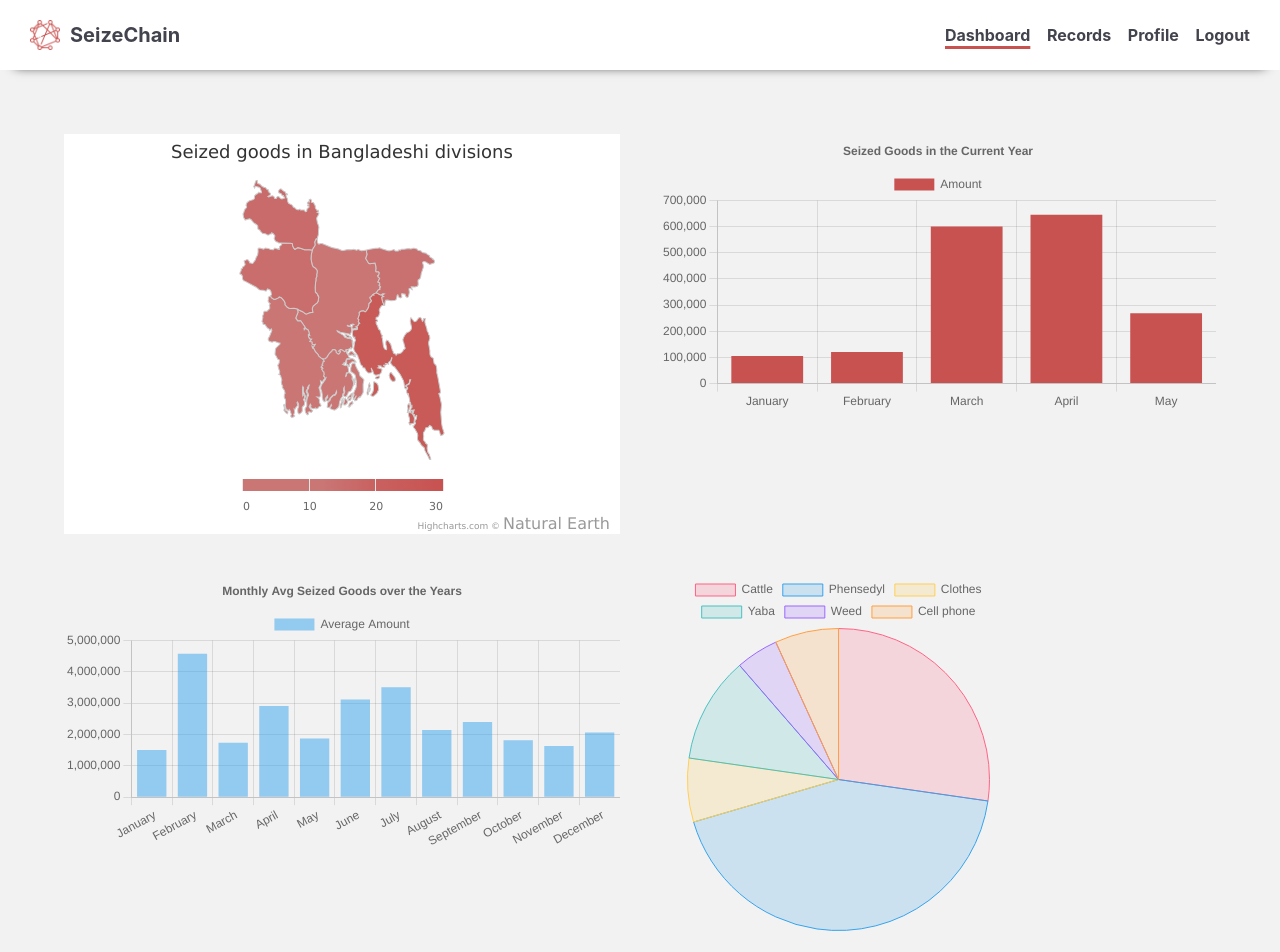
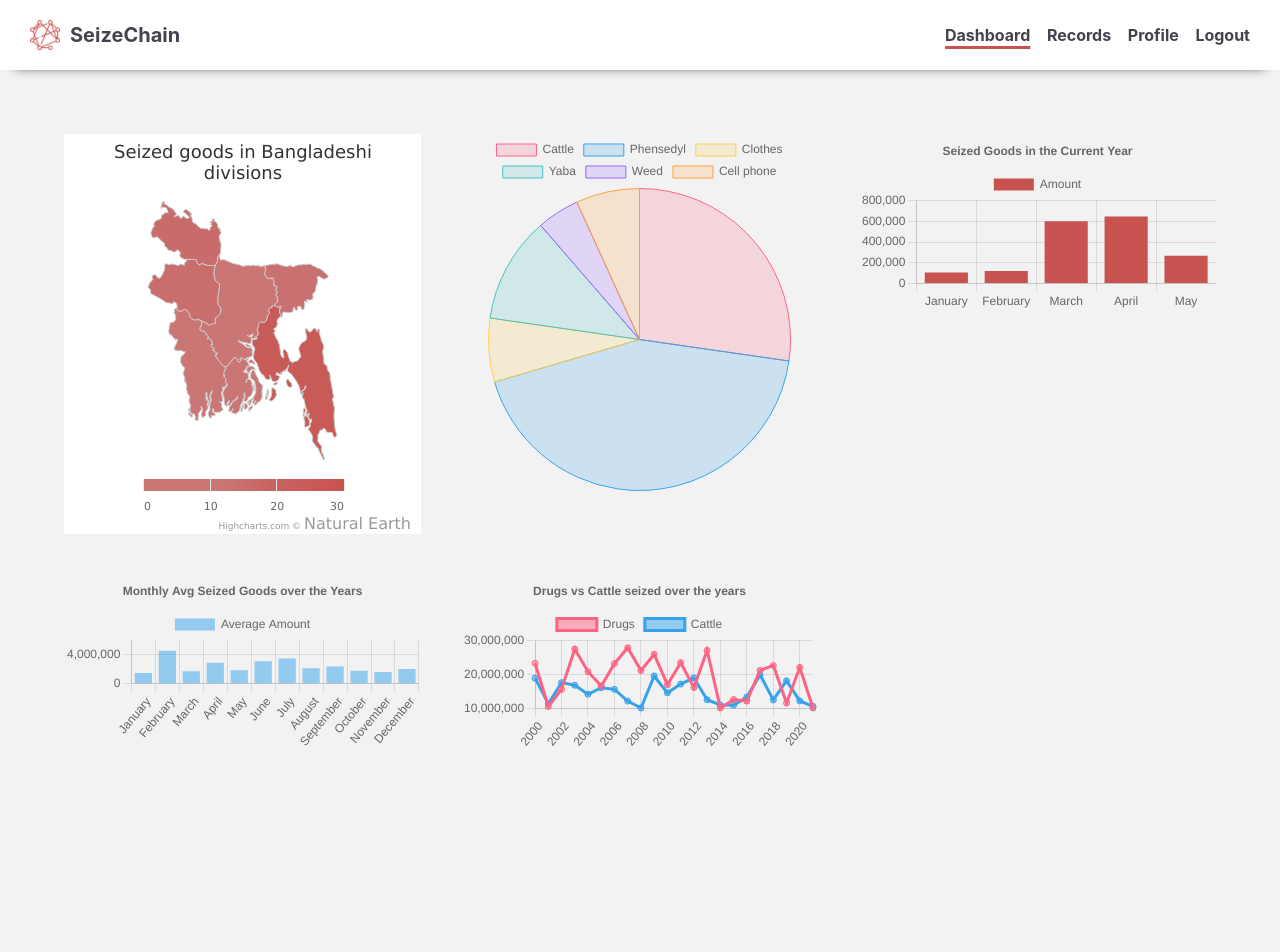
Before and after one commit to Waqar-107/SeizeChain-An-Approach-to-Secure-the-Seizure-Procedure, a React (Create React App) app in the folder Prototype/SeizeChain-Frontend/: page /dashboard in a window 1280 px wide. Shown: the top 952 px of the page. After the commit the page ends 816 px from the top, so only its background shows below. Built offline with nearby package versions, Linux system fonts and the light colour scheme; a web font is replaced by a local one.

Commit message:
updated map

```diff
--- a/Prototype/SeizeChain-Frontend/src/app/views/Home/index.js
+++ b/Prototype/SeizeChain-Frontend/src/app/views/Home/index.js
@@ -37,27 +37,30 @@ const Home = () => {
 			<div className={classes.contentContainer}>
 				<div className={classes.gridroot}>
 					<Grid container spacing={5}>
-						<Grid item xs={12} sm={12} md={6} lg={6} xl={6}>
+						<Grid item xs={12} sm={12} md={6} lg={4} xl={4}>
 							<div style={{ width: "100%" }}>
 								<BangladeshiMap />
 							</div>
 						</Grid>
-						<Grid item xs={12} sm={12} md={6} lg={6} xl={6}>
+
+						<Grid item xs={12} sm={12} md={4} lg={4} xl={4}>
+							<div style={{ width: "100%", display: "flex", justifyContent: "center" }}>
+								<Pie data={data.distributionOfSeizedData} />
+							</div>
+						</Grid>
+
+						<Grid item xs={12} sm={12} md={6} lg={4} xl={4}>
 							<div style={{ width: "100%" }}>
 								<Bar options={data.currentYear.options} data={data.currentYear.data} />
 							</div>
 						</Grid>
-						<Grid item xs={12} sm={12} md={6} lg={6} xl={6}>
+						<Grid item xs={12} sm={12} md={6} lg={4} xl={4}>
 							<div style={{ width: "100%" }}>
 								<Bar options={data.avgPerYear.options} data={data.avgPerYear.data} />
 							</div>
 						</Grid>
+
 						<Grid item xs={12} sm={12} md={6} lg={4} xl={4}>
-							<div style={{ width: "100%" }}>
-								<Pie data={data.distributionOfSeizedData} />
-							</div>
-						</Grid>
-						<Grid item xs={12} sm={12} md={6} lg={8} xl={8}>
 							<div style={{ width: "100%" }}>
 								<Line options={data.lineData.options} data={data.lineData.data} />
 							</div>
```
